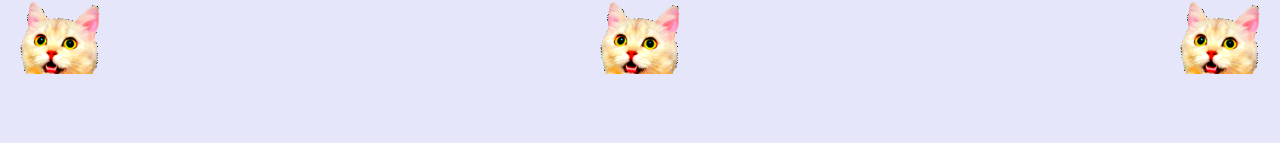
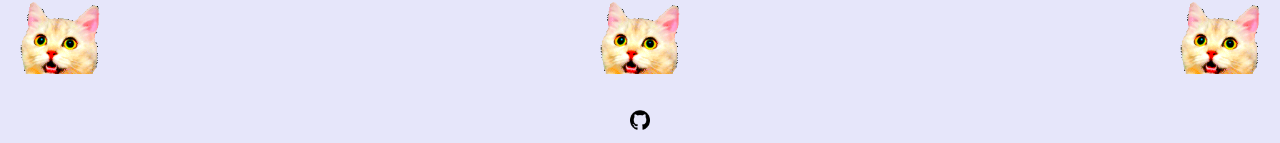
Before and after one commit to gizemnkorkmaz/kitten-or-food, a Next.js app: page / in a window 1280 px wide. Shown: the part 706-849 px from the top of the page. Before the commit the page ends 800 px from the top, so only its background shows below. Built offline with nearby package versions, Linux system fonts and the light colour scheme.

Commit message:
add footer

```diff
--- a/app/layout.tsx
+++ b/app/layout.tsx
@@ -2,6 +2,7 @@ import type { Metadata } from "next";
 import { Poppins } from "next/font/google";
 import "./globals.css";
 import { QuizProvider } from "@/context/QuizContext"
+import Footer from "@/components/Footer";
 
 const poppins = Poppins({
   subsets: ["latin"],
@@ -22,6 +23,7 @@ export default function RootLayout({
     <QuizProvider>
     <html lang="en">
       <body className={poppins.className}>{children}</body>
+      <Footer />
     </html>
     </QuizProvider>
   );
--- /dev/null
+++ b/components/Footer.jsx
@@ -0,0 +1,15 @@
+"use client";
+import Link from "next/link";
+import Image from "next/image";
+
+function Footer() {
+  return (
+    <footer className="flex justify-center items-center my-4 text-[10px] text-neutral-500">
+      <Link href="https://github.com/gizemnkorkmaz">
+        <Image src="/images/github.png" alt="Logo" width={20} height={20} />
+      </Link>
+    </footer>
+  );
+}
+
+export default Footer;
```
Also changed, not shown: public/images/github.png (added).
